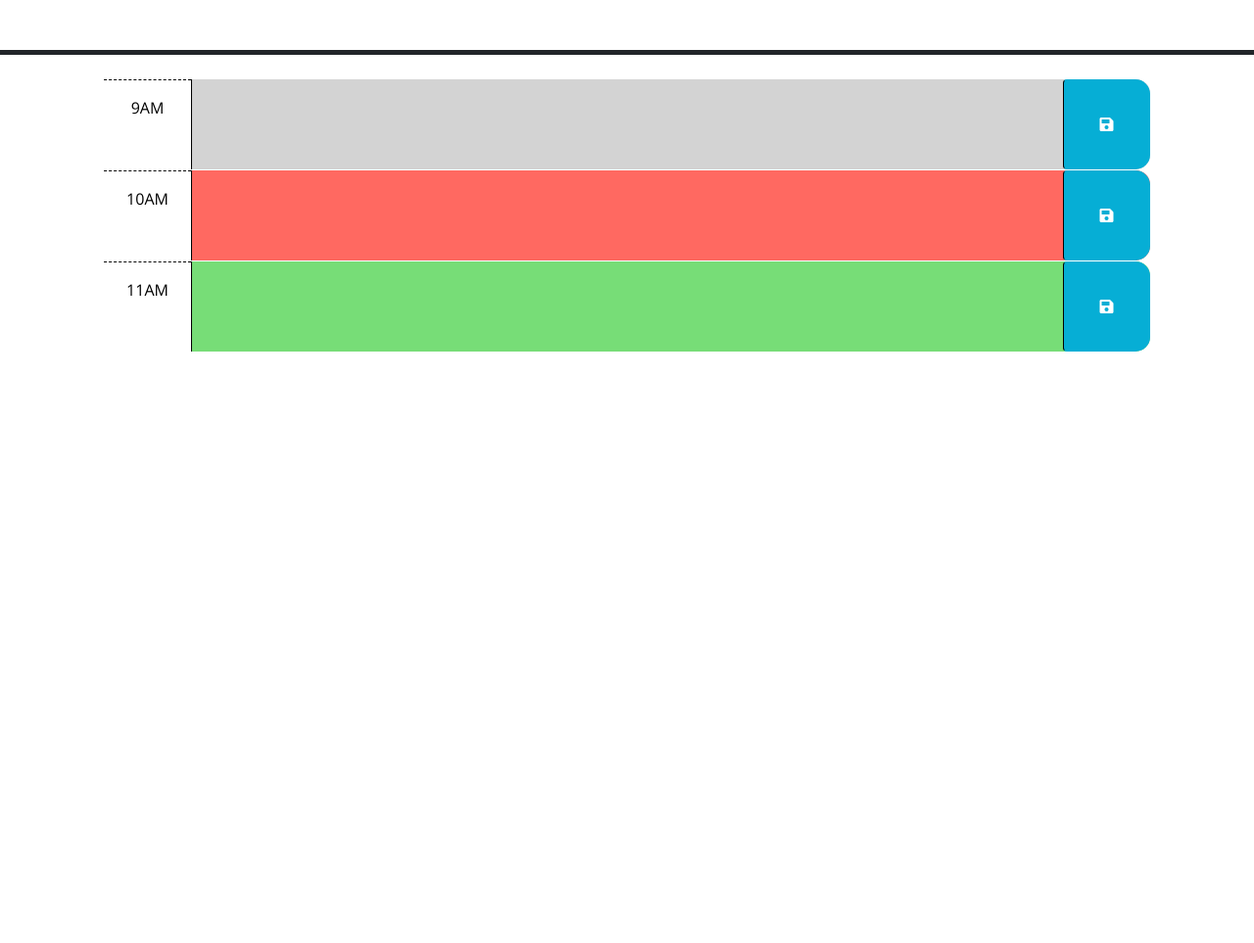
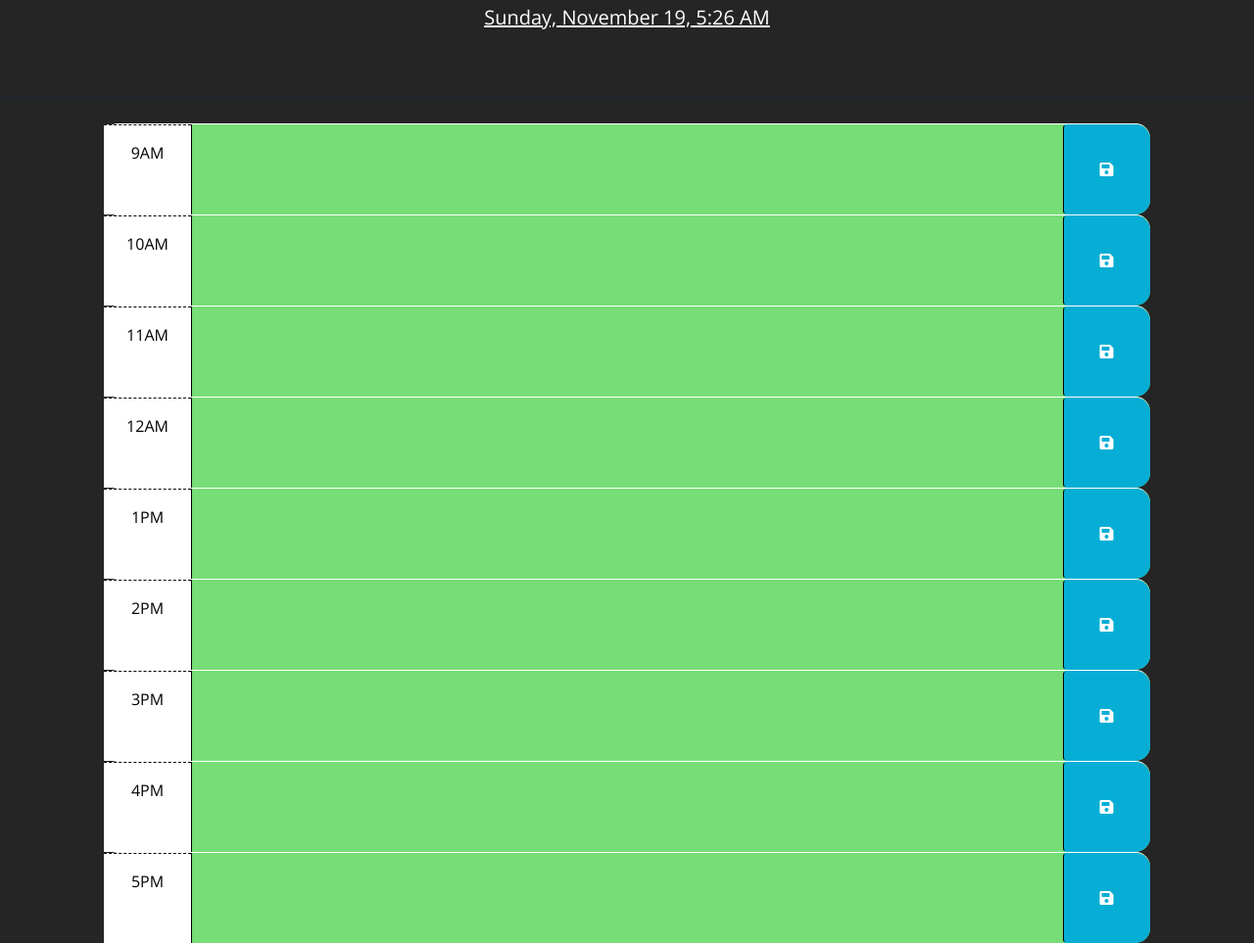
Before and after one commit to S10skeleton/Shanes-WorkDay-Scheduler, a plain HTML site: page index.html in a window 1280 px wide. Shown: the part 176-1139 px from the top of the page at 98% size. Before the commit the page ends 800 px from the top, so only its background shows below. Drawn offline with nearby package versions, Linux system fonts and the light colour scheme; files that its build step writes are made by us from their sources.

Commit message:
Updated JS, Current Time and Indicators working

```diff
--- a/assets/script.js
+++ b/assets/script.js
@@ -9,15 +9,56 @@ $(function () {
           // time-block containing the button that was clicked? How might the id be
           // useful when saving the description in local storage?
           //
+
+
+
           // TODO: Add code to apply the past, present, or future class to each time
           // block by comparing the id to the current hour. HINTS: How can the id
           // attribute of each time-block be used to conditionally add or remove the
           // past, present, and future classes? How can Day.js be used to get the
           // current hour in 24-hour time?
           //
+
+  // Created code to modify background color of scheduled events
+  // to represent if the event is in the future or the past
+  function updateHourlyBlocks() {
+    var currentHour = dayjs().hour();
+    $('.time-block').each(function() {
+      var blockHour = parseInt($(this).attr('id').replace('hour-'));
+      if (blockHour < currentHour) {
+        $(this).addClass('past').removeClass('present future');
+      } else if (blockHour === currentHour) {
+      } else {
+        $(this).addClass('future').removeClass('past present');
+      }
+    });
+  }
+// Set code to get current hour every 10 minuts
+  updateHourlyBlocks();
+
+  setInterval(updateHourlyBlocks, 600000);
+
+
+
           // TODO: Add code to get any user input that was saved in localStorage and set
           // the values of the corresponding textarea elements. HINT: How can the id
           // attribute of each time-block be used to do this?
           //
+
+
           // TODO: Add code to display the current date in the header of the page.
+
+  // Created a function to display current date and time using dayjs,
+  // and made sure current time updated every 10 Sec
+  // added CSS style to underline the current date/time and make it stand out.
+  $(function () {
+    function updateDateTime() {
+    $('#currentDay').text(dayjs().format('dddd, MMMM D, h:mm A'))
+    }
+    updateDateTime();
+    setInterval(updateDateTime, 10000);
   });
+
+
+
+});
--- a/assets/style.css
+++ b/assets/style.css
@@ -1,10 +1,19 @@
 
-
+/* Changed app to be more in the darkmode style.  */
 body {
+  background-color: #252525;
   font-family: 'Open Sans', sans-serif;
   font-size: 16px;
 
 }
+
+/* Changed header text color to White for darkmode  */
+header {
+  color: #ffffff;
+}
+
+/* Added underline to current date to help it stand out  */
+#currentDay {text-decoration: underline;}
 
 textarea {
   background: transparent;
--- a/index.html
+++ b/index.html
@@ -18,7 +18,7 @@
       href="https://fonts.googleapis.com/css?family=Open+Sans&display=swap"
       rel="stylesheet"
     />
-    <link rel="stylesheet" href="style.css" />
+    <link rel="stylesheet" href="./assets/style.css" />
     <title>Work Day Scheduler</title>
   </head>
 
@@ -66,6 +66,59 @@
         </button>
       </div>
 
+      <div id="hour-12" class="row time-block future">
+        <div class="col-2 col-md-1 hour text-center py-3">12AM</div>
+        <textarea class="col-8 col-md-10 description" rows="3"> </textarea>
+        <button class="btn saveBtn col-2 col-md-1" aria-label="save">
+          <i class="fas fa-save" aria-hidden="true"></i>
+        </button>
+      </div>
+
+
+      <div id="hour-1" class="row time-block future">
+        <div class="col-2 col-md-1 hour text-center py-3">1PM</div>
+        <textarea class="col-8 col-md-10 description" rows="3"> </textarea>
+        <button class="btn saveBtn col-2 col-md-1" aria-label="save">
+          <i class="fas fa-save" aria-hidden="true"></i>
+        </button>
+      </div>
+
+
+      <div id="hour-2" class="row time-block future">
+        <div class="col-2 col-md-1 hour text-center py-3">2PM</div>
+        <textarea class="col-8 col-md-10 description" rows="3"> </textarea>
+        <button class="btn saveBtn col-2 col-md-1" aria-label="save">
+          <i class="fas fa-save" aria-hidden="true"></i>
+        </button>
+      </div>
+
+
+      <div id="hour-3" class="row time-block future">
+        <div class="col-2 col-md-1 hour text-center py-3">3PM</div>
+        <textarea class="col-8 col-md-10 description" rows="3"> </textarea>
+        <button class="btn saveBtn col-2 col-md-1" aria-label="save">
+          <i class="fas fa-save" aria-hidden="true"></i>
+        </button>
+      </div>
+
+
+      <div id="hour-4" class="row time-block future">
+        <div class="col-2 col-md-1 hour text-center py-3">4PM</div>
+        <textarea class="col-8 col-md-10 description" rows="3"> </textarea>
+        <button class="btn saveBtn col-2 col-md-1" aria-label="save">
+          <i class="fas fa-save" aria-hidden="true"></i>
+        </button>
+      </div>
+
+
+      <div id="hour-5" class="row time-block future">
+        <div class="col-2 col-md-1 hour text-center py-3">5PM</div>
+        <textarea class="col-8 col-md-10 description" rows="3"> </textarea>
+        <button class="btn saveBtn col-2 col-md-1" aria-label="save">
+          <i class="fas fa-save" aria-hidden="true"></i>
+        </button>
+      </div>
+
     <script src="https://code.jquery.com/jquery-3.4.1.min.js"></script>
     <script
       src="https://cdn.jsdelivr.net/npm/dayjs@1.11.3/dayjs.min.js"
@@ -73,6 +126,6 @@
       crossorigin="anonymous"
     ></script>
 
-    <script src="script.js"></script>
+    <script src="./assets/script.js"></script>
   </body>
 </html>
```
Also changed, not shown: 1 other file. Lines whose indentation alone changed are shown as unchanged.
